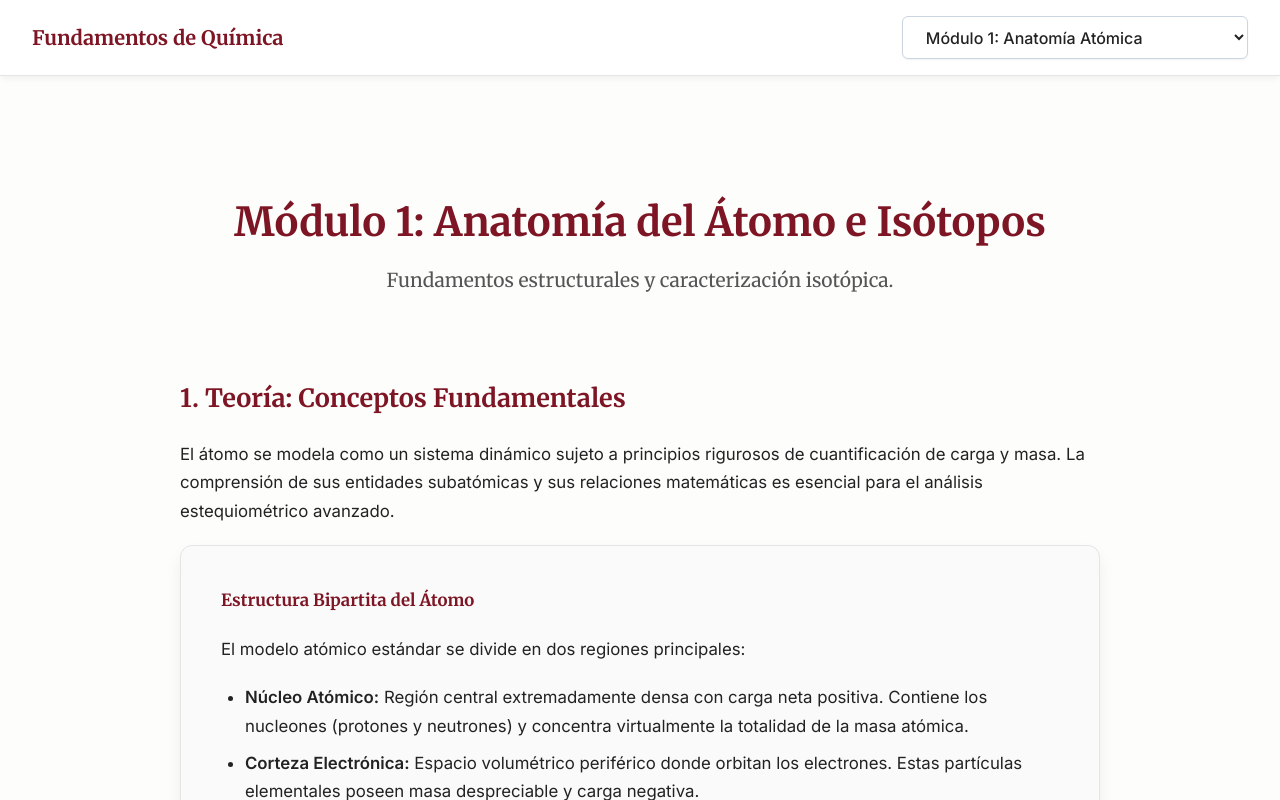
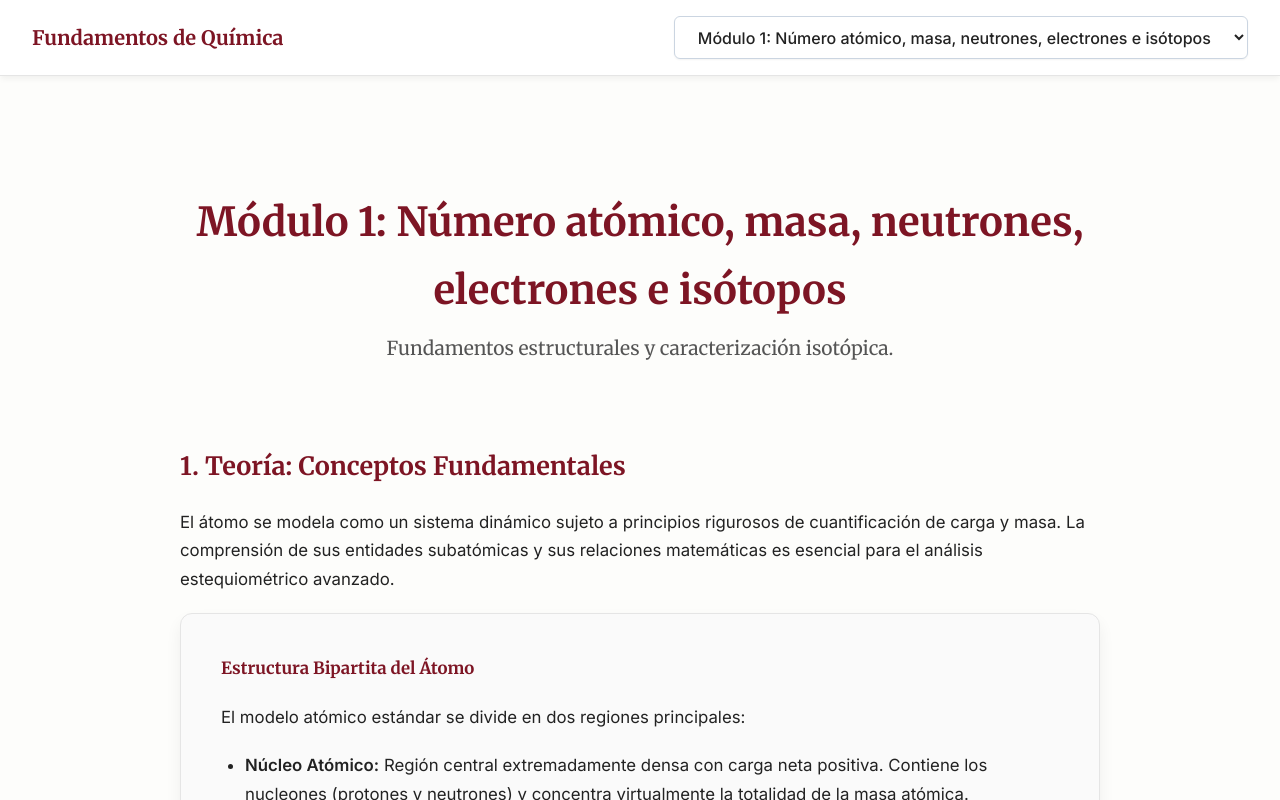
Before and after one commit to Juanlooper/Tutoria-Quimica, a React (Vite) app: page / in a window 1280 px wide. Shown: the top 800 px of the page. Built offline with nearby package versions, Linux system fonts and the light colour scheme.

Commit message:
Update module titles to match syllabus

```diff
--- a/src/App.jsx
+++ b/src/App.jsx
@@ -50,10 +50,10 @@ function App() {
             }}
           >
             {[
-              { id: 1, title: "Módulo 1: Anatomía Atómica" },
-              { id: 2, title: "Módulo 2: Masas Atómicas" },
-              { id: 3, title: "Módulo 3: Leyes Ponderales Clásicas" },
-              { id: 4, title: "Módulo 4: Estequiometría Básica" }
+              { id: 1, title: "Módulo 1: Número atómico, masa, neutrones, electrones e isótopos" },
+              { id: 2, title: "Módulo 2: Masa atómica relativa y masa atómica promedio" },
+              { id: 3, title: "Módulo 3: Ley de conservación de la masa y proporción constante" },
+              { id: 4, title: "Módulo 4: Conversiones con Mol, Masa molar y Volumen molar" }
             ].map((mod) => (
               <option key={mod.id} value={mod.id}>
                 {mod.title}
--- a/src/modules/Module1.jsx
+++ b/src/modules/Module1.jsx
@@ -7,7 +7,7 @@ const Module1 = () => {
   return (
     <div className="container">
       <header style={{ textAlign: 'center', marginBottom: 'var(--spacing-xl)' }}>
-        <h1 style={{ fontSize: '2.5rem', marginBottom: '0.5rem' }}>Módulo 1: Anatomía del Átomo e Isótopos</h1>
+        <h1 style={{ fontSize: '2.5rem', marginBottom: '0.5rem' }}>Módulo 1: Número atómico, masa, neutrones, electrones e isótopos</h1>
         <p style={{ color: 'var(--color-text-muted)', fontSize: '1.2rem', fontFamily: 'var(--font-serif)' }}>
           Fundamentos estructurales y caracterización isotópica.
         </p>
--- a/src/modules/Module2.jsx
+++ b/src/modules/Module2.jsx
@@ -7,7 +7,7 @@ const Module2 = () => {
   return (
     <div className="container">
       <header style={{ textAlign: 'center', marginBottom: 'var(--spacing-xl)' }}>
-        <h1 style={{ fontSize: '2.5rem', marginBottom: '0.5rem' }}>Módulo 2: Masas Atómicas (Relativa vs. Promedio)</h1>
+        <h1 style={{ fontSize: '2.5rem', marginBottom: '0.5rem' }}>Módulo 2: Masa atómica relativa y masa atómica promedio</h1>
         <p style={{ color: 'var(--color-text-muted)', fontSize: '1.2rem', fontFamily: 'var(--font-serif)' }}>
           Entiende la diferencia clave entre la masa de un átomo y el promedio de la tabla periódica.
         </p>
--- a/src/modules/Module3.jsx
+++ b/src/modules/Module3.jsx
@@ -7,7 +7,7 @@ const Module3 = () => {
   return (
     <div className="container">
       <header style={{ textAlign: 'center', marginBottom: 'var(--spacing-xl)' }}>
-        <h1 style={{ fontSize: '2.5rem', marginBottom: '0.5rem' }}>Módulo 3: Leyes Ponderales Clásicas</h1>
+        <h1 style={{ fontSize: '2.5rem', marginBottom: '0.5rem' }}>Módulo 3: Ley de conservación de la masa y proporción constante</h1>
         <p style={{ color: 'var(--color-text-muted)', fontSize: '1.2rem', fontFamily: 'var(--font-serif)' }}>
           Fundamentos de Lavoisier y Proust en la conservación de la masa.
         </p>
--- a/src/modules/Module4.jsx
+++ b/src/modules/Module4.jsx
@@ -7,7 +7,7 @@ const Module4 = () => {
   return (
     <div className="container">
       <header style={{ textAlign: 'center', marginBottom: 'var(--spacing-xl)' }}>
-        <h1 style={{ fontSize: '2.5rem', marginBottom: '0.5rem' }}>Módulo 4: El Mol y Estequiometría Básica</h1>
+        <h1 style={{ fontSize: '2.5rem', marginBottom: '0.5rem' }}>Módulo 4: Conversiones con Mol, Masa molar y Volumen molar</h1>
         <p style={{ color: 'var(--color-text-muted)', fontSize: '1.2rem', fontFamily: 'var(--font-serif)' }}>
           Fundamentos cuantitativos químicos y análisis estequiométrico.
         </p>
```
